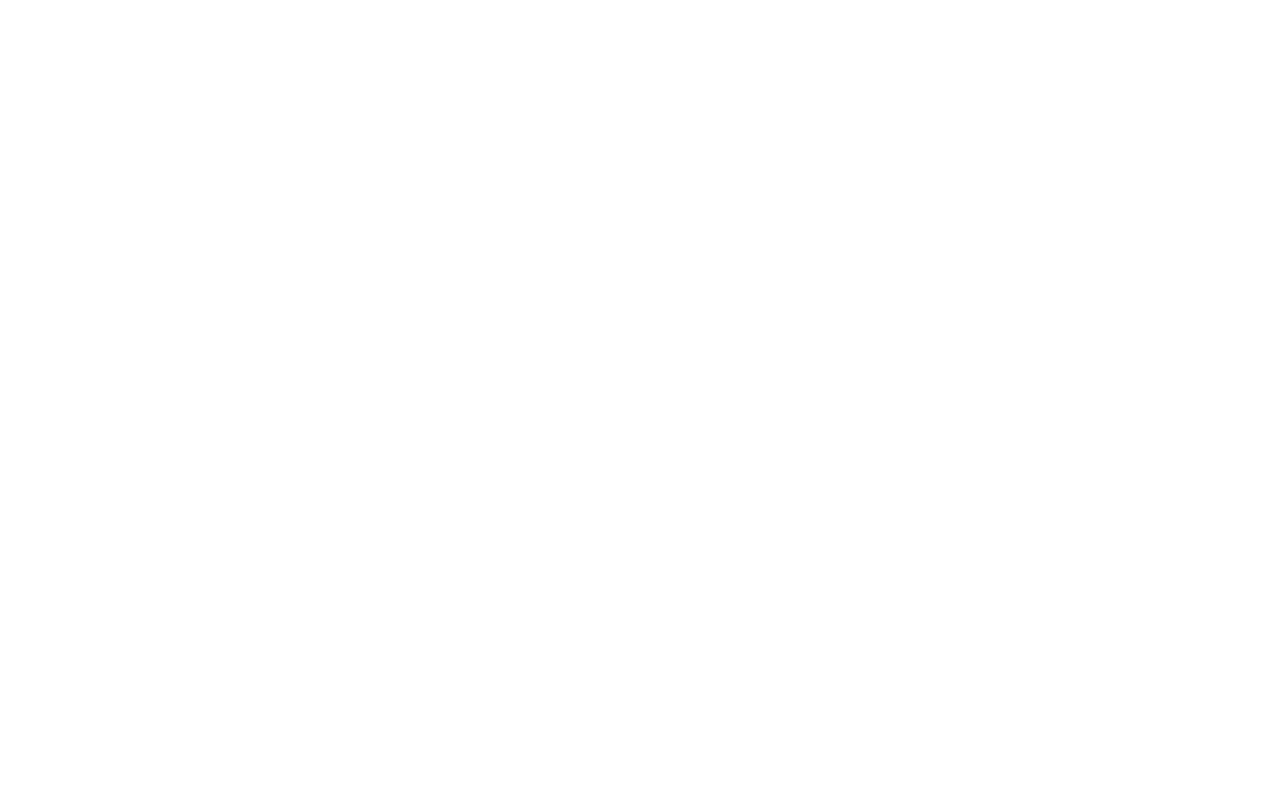
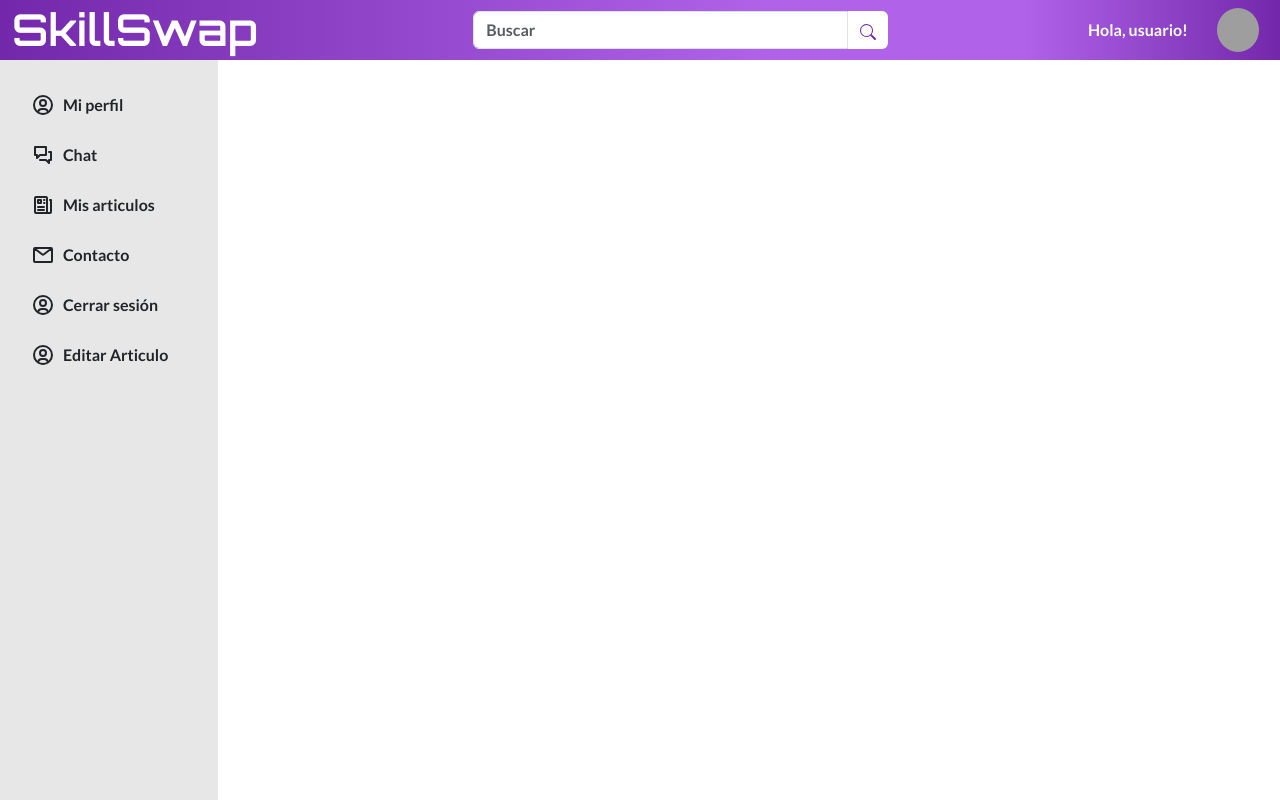
Before and after one commit to AlexRodriguezMazariegos/SkillSwap, an Angular app in the folder Angular/SkillSwap/: page /postnew in a window 1280 px wide. Before the commit this address led to /. Built offline with nearby package versions, Linux system fonts and the light colour scheme; no server answers; grey boxes are pictures that could not be loaded.

Commit message:
Pagina temporal para el post de articulos

```diff
--- a/Angular/SkillSwap/src/app/app.routes.ts
+++ b/Angular/SkillSwap/src/app/app.routes.ts
@@ -6,6 +6,7 @@
 import { ChatComponent } from './pages/chat/chat.component';
 import { SignupComponent } from './pages/signup/signup.component';
 import { ArticuloPorIdComponent } from './pages/articulo-por-id/articulo-por-id.component';
+import { EditorArticuloComponent } from './pages/editor-articulo/editor-articulo.component';
 
 export const routes: Routes = [
     {
@@ -28,5 +29,9 @@
     },
     {
         path: 'articulo/:id', component:ArticuloPorIdComponent
+    },
+    {
+        path: 'postnew', component:EditorArticuloComponent
     }
+
 ];
--- /dev/null
+++ b/Angular/SkillSwap/src/app/pages/editor-articulo/editor-articulo.component.html
@@ -0,0 +1,13 @@
+<div class="container-100">
+    <div class="row">
+      <div class="col">
+        <app-navbar class="navbar-full-width"></app-navbar>
+      </div>
+    </div>
+    <div class="row">
+      <div class="col-md-2">
+        <app-sidebar></app-sidebar>
+      </div>
+
+    </div>
+  </div>
--- /dev/null
+++ b/Angular/SkillSwap/src/app/pages/editor-articulo/editor-articulo.component.ts
@@ -0,0 +1,27 @@
+import { Component, OnInit } from '@angular/core';
+import { NavbarComponent } from '../../shared/navbar/navbar.component';
+import { SidebarComponent } from "../../shared/sidebar/sidebar.component";
+import { UserSuperiorComponent } from '../profile/user-superior/user-superior.component';
+import { UserInfoComponent } from '../profile/user-info/user-info.component';
+import { UserBotonesComponent } from '../profile/user-botones/user-botones.component';
+import { usuario } from '../../model/usuario';
+import { UsuarioService } from '../../services/usuario/usuario.service';
+
+@Component({
+  selector: 'app-editor-articulo',
+  standalone: true,
+  imports: [NavbarComponent, SidebarComponent, UserSuperiorComponent, UserInfoComponent, UserBotonesComponent],
+  templateUrl: './editor-articulo.component.html',
+  styleUrl: './editor-articulo.component.css'
+})
+export class EditorArticuloComponent {
+  public miUsuario:usuario | undefined
+  constructor (private usuarioService:UsuarioService){}
+  ngOnInit(): void {
+      this.usuarioService.getUsuarioById(1).subscribe((data:usuario) =>{
+          this.miUsuario = data;
+          console.log(this.miUsuario)
+      });
+
+  }
+}
--- a/Angular/SkillSwap/src/app/shared/sidebar/sidebar.component.html
+++ b/Angular/SkillSwap/src/app/shared/sidebar/sidebar.component.html
@@ -42,6 +42,14 @@
       <span class="ms-2">Cerrar sesión</span>
     </a>
   </div>
+  <div class="nav-item">
+    <a href="/postnew" class="nav-link" style="display: flex; align-items: center;">
+      <svg class="w-6 h-6 text-gray-800 dark:text-white" aria-hidden="true" xmlns="http://www.w3.org/2000/svg" width="24" height="24" fill="none" viewBox="0 0 24 24">
+        <path stroke="currentColor" stroke-linecap="round" stroke-linejoin="round" stroke-width="2" d="M12 21a9 9 0 1 0 0-18 9 9 0 0 0 0 18Zm0 0a8.949 8.949 0 0 0 4.951-1.488A3.987 3.987 0 0 0 13 16h-2a3.987 3.987 0 0 0-3.951 3.512A8.948 8.948 0 0 0 12 21Zm3-11a3 3 0 1 1-6 0 3 3 0 0 1 6 0Z"/>
+      </svg>
+      <span class="ms-2">Editar Articulo</span>
+    </a>
+  </div>
   </div>
 </div>
 
@@ -52,7 +60,7 @@
     </svg>
   </button>
 } @else {
-  <button class="hamburger" (click)="toggleMenu()">
+  <button class="hamburger">
     <svg class="w-6 h-6 text-gray-800 dark:text-white" aria-hidden="true" xmlns="http://www.w3.org/2000/svg" width="24" height="24" fill="none" viewBox="0 0 24 24">
       <path stroke="currentColor" stroke-linecap="round" stroke-width="2" d="M5 7h14M5 12h14M5 17h14"/>
     </svg>
--- a/Angular/SkillSwap/src/app/shared/sidebar/sidebar.component.ts
+++ b/Angular/SkillSwap/src/app/shared/sidebar/sidebar.component.ts
@@ -42,4 +42,5 @@
       // Aquí puedes implementar la lógica para cerrar la sesión
     }
   }
+
 }
```
Also changed, not shown: Angular/SkillSwap/src/app/pages/editor-articulo/editor-articulo.component.css (added), 1 other file (tests, documents, lock files or other folders).
